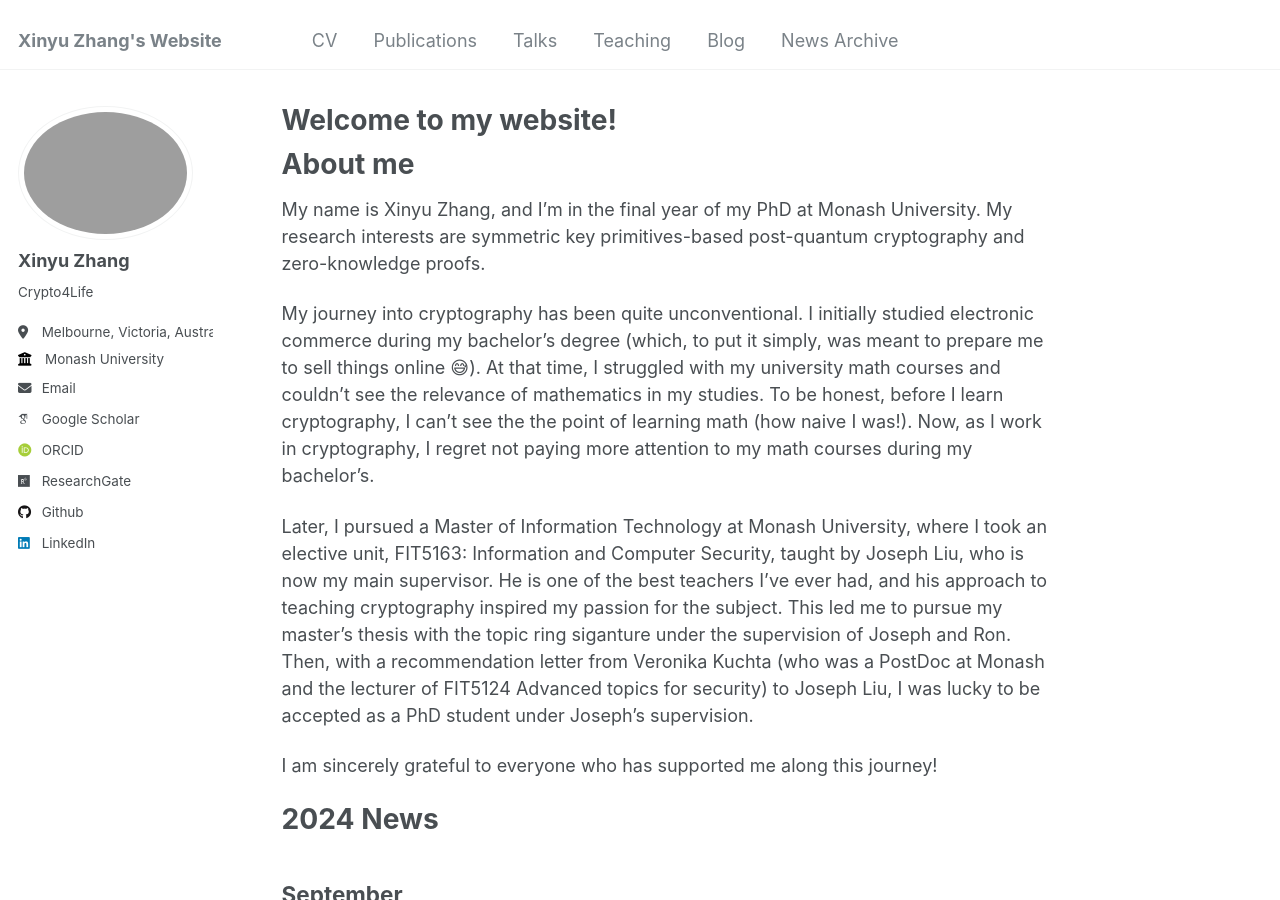
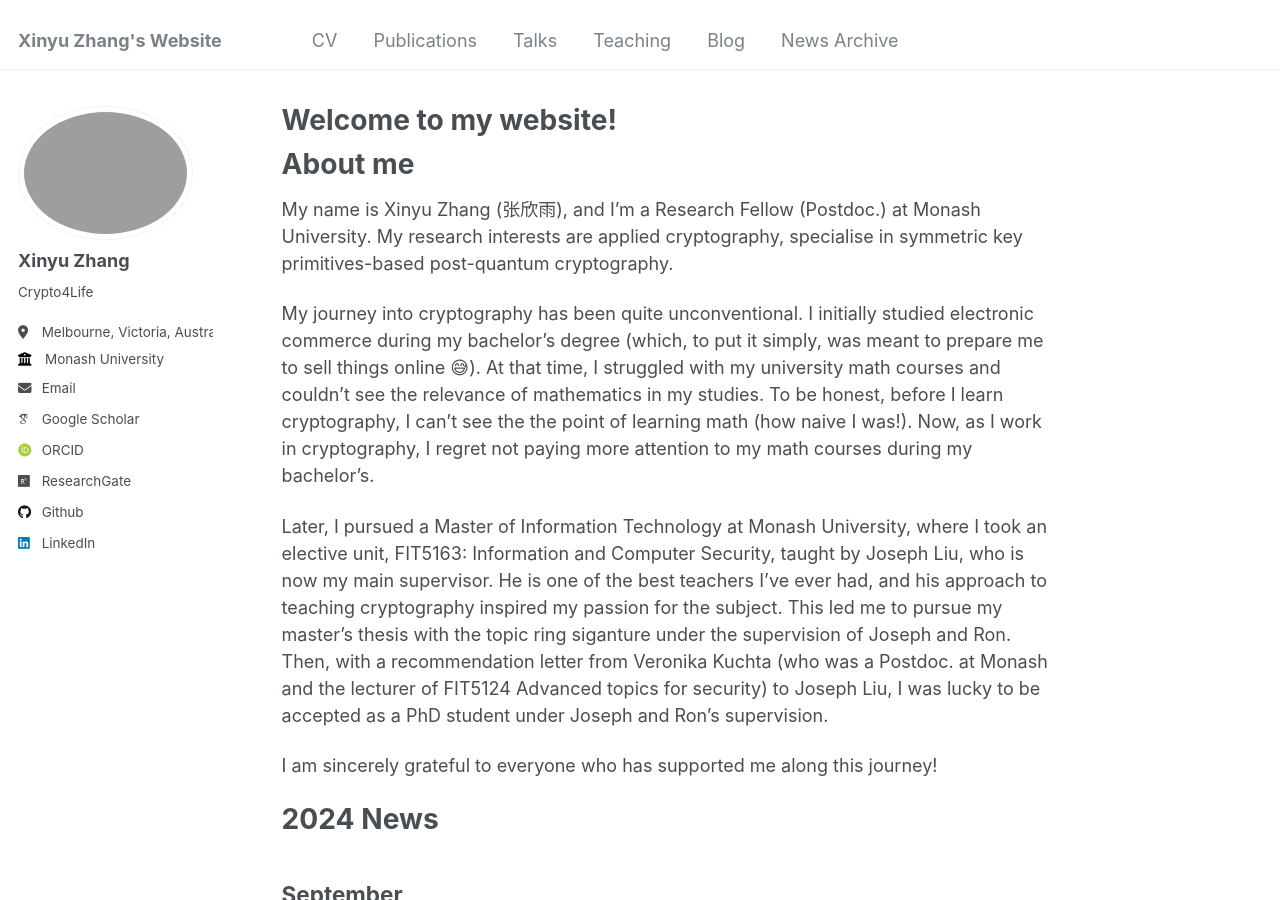
Before and after one commit to cryptome-xyz/cryptome-xyz.github.io, a Jekyll site: the page built from _pages/about.md, in a window 1280 px wide and 900 px high. Built offline with Jekyll 4.4.1, drawn with Linux system fonts in a browser that asks for light colours; some web fonts are replaced.

Commit message:
Update about.md

```diff
--- a/_pages/about.md
+++ b/_pages/about.md
@@ -9,11 +9,11 @@ redirect_from:
 
 About me
 ======
-My name is Xinyu Zhang, and I’m in the final year of my PhD at Monash University. My research interests are symmetric key primitives-based post-quantum cryptography and zero-knowledge proofs.
+My name is Xinyu Zhang (张欣雨), and I’m a Research Fellow (Postdoc.) at Monash University. My research interests are applied cryptography, specialise in symmetric key primitives-based post-quantum cryptography.
 
 My journey into cryptography has been quite unconventional. I initially studied electronic commerce during my bachelor’s degree (which, to put it simply, was meant to prepare me to sell things online 😅). At that time, I struggled with my university math courses and couldn’t see the relevance of mathematics in my studies. To be honest, before I learn cryptography, I can't see the the point of learning math (how naive I was!). Now, as I work in cryptography, I regret not paying more attention to my math courses during my bachelor’s.
 
-Later, I pursued a Master of Information Technology at Monash University, where I took an elective unit, FIT5163: Information and Computer Security, taught by Joseph Liu, who is now my main supervisor. He is one of the best teachers I’ve ever had, and his approach to teaching cryptography inspired my passion for the subject. This led me to pursue my master’s thesis with the topic ring siganture under the supervision of Joseph and Ron. Then, with a recommendation letter from Veronika Kuchta (who was a PostDoc at Monash and the lecturer of FIT5124 Advanced topics for security) to Joseph Liu, I was lucky to be accepted as a PhD student under Joseph’s supervision.
+Later, I pursued a Master of Information Technology at Monash University, where I took an elective unit, FIT5163: Information and Computer Security, taught by Joseph Liu, who is now my main supervisor. He is one of the best teachers I’ve ever had, and his approach to teaching cryptography inspired my passion for the subject. This led me to pursue my master’s thesis with the topic ring siganture under the supervision of Joseph and Ron. Then, with a recommendation letter from Veronika Kuchta (who was a Postdoc. at Monash and the lecturer of FIT5124 Advanced topics for security) to Joseph Liu, I was lucky to be accepted as a PhD student under Joseph and Ron’s supervision.
 
 I am sincerely grateful to everyone who has supported me along this journey!
 
```
